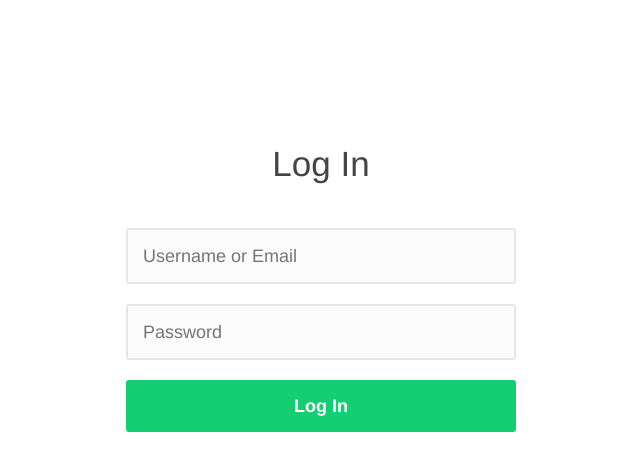
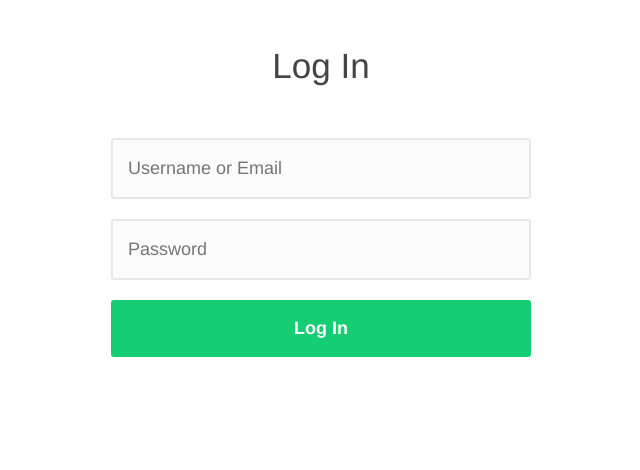
Before and after one commit to live-wire/community, a React app in the folder frontend/: page / in a window 1280 px wide. Shown: the top 470 px of the page, without its empty margins (319-959 px from the left). Built offline with nearby package versions, Linux system fonts and the light colour scheme.

Commit message:
WIP: login integration

```diff
--- a/frontend/package.json
+++ b/frontend/package.json
@@ -31,6 +31,7 @@
 		"webpack-merge": "^4.1.3"
 	},
 	"dependencies": {
+		"axios": "^0.18.0",
 		"classnames": "^2.2.6",
 		"react": "^16.4.1",
 		"react-dom": "^16.4.1",
--- a/frontend/src/components/Login/Login.js
+++ b/frontend/src/components/Login/Login.js
@@ -3,48 +3,34 @@ import styled from 'styled-components';
 
 const Notice = styled.div`
 	text-align: center;
-	font-size: 15px;
+	font-size: 16px;
 	font-weight: 600;
 	padding: 15px;
 	background-color: #ede04d;
 	color: #212200;
 `;
 
-const Logo = styled.div`
-	display: flex;
-	height: 105px;
-	justify-content: center;
-	align-items: center;
-	color: #ffffff;
-	font-size: 30px;
-`;
-
-const StyledForm = styled.form`
-	margin: 0 auto;
-	width: 470px;
-	padding: 40px;
-	background: #ffffff;
-	border-radius: 3px;
-
-	legend {
+const Legend = styled.legend`
 	text-align: center;
-		font-weight: 300;
+	font-weight: 400;
 	color: #444;
 	margin: 0 auto 45px;
 	font-size: 35px;
-		line-height: 38px;
-		text-transform: none; /* Why? */
-		letter-spacing: 0; /* Why? */
-	}
+`;
+
+const LoginForm = styled.form`
+	margin: 0 auto;
+	width: 500px;
+	padding: 40px;
+	background: #ffffff;
 
 	::-webkit-input-placeholder {
 		color: #afafaf;
 		font-size: 18px;
 	}
+`;
 
-	input[type='text'],
-	input[type='password'],
-	input[type='submit'] {
+const FormInput = styled.input`
 	font-family: helvetica;
 	background: #fcfcfc;
 	border: 2px solid #e7e7e7;
@@ -54,79 +40,75 @@ const StyledForm = styled.form`
 	display: block;
 	border-radius: 3px;
 	font-size: 18px;
-		transition: opacity 0.4s;
-		text-align: left;
-		height: auto;
-		line-height: 22px;
+	line-height: 1.5em;
+
+	&:focus {
+		outline : none;
 	}
+`;
 
-	input[type='submit'] {
+const LoginButton = styled.input`
+	display: block;
+	font-family: helvetica;
 	color: #ffffff;
 	background: #15cd72;
 	border: 0;
+	border-radius: 3px;
 	font-weight: 600;
+	line-height: 1.5em;
+	font-size: 18px;
 	text-align: center;
 	cursor: pointer;
-		margin-bottom: 0;
-		height: auto;
+	margin: 20 auto 0;
+	padding: 15px;
+	width: 100%;
 
 	&:hover {
 		background: #0cb863;
 		transition: background 0.1s;
 	}
-	}
 
-	p {
-		font-size: 18px;
-		line-height: 1.5;
-		text-align: center;
-		margin: 0;
-		margin-top: 20px;
-		color: #666;
-
-		a {
-			color: #0069ff;
-			text-decoration: none;
-		}
+	&:focus {
+		outline : none;
 	}
 `;
-
 
 const Login = props => {
 	const {
 		user,
 		password,
 		error,
-		showPassword,
 		loading,
 		isEnabled,
 		handleInputChange,
-		handleToggleShowPassword,
 		handleSubmit
 	} = props;
 
 	return (
 		<div className="Login">
 			{error && <Notice>{error.message}</Notice>}
-			<Logo>Community</Logo>
-			<StyledForm onSubmit={handleSubmit}>
-				<legend>Log In</legend>
-				<input
+			<LoginForm onSubmit={handleSubmit}>
+				<Legend>Log In</Legend>
+				<FormInput
 					type="text"
 					name="user"
 					placeholder="Username or Email"
 					value={user}
 					onChange={handleInputChange}
 				/>
-				<input
+				<FormInput
 					type="password"
 					name="password"
 					placeholder="Password"
 					value={password}
 					onChange={handleInputChange}
 				/>
-				<input type="submit" disabled={!isEnabled} value="Log In" />
-			</StyledForm>
+				<LoginButton
+					type="submit"
+					disabled={!isEnabled}
+					value={loading ? 'Logging In' : 'Log In'}
+				/>
+			</LoginForm>
 		</div>
 	);
 };
--- a/frontend/src/components/Login/LoginContainer.js
+++ b/frontend/src/components/Login/LoginContainer.js
@@ -2,22 +2,22 @@ import React, { Component } from 'react';
 import { withRouter } from 'react-router-dom';
 import * as routes from '../../constants/routes';
 import { isValidUser, isValidPassword } from '../../helpers/validations';
-import fakeAuth from './fakeAuth';
 import Login from './Login';
+import {login} from './actions';
 
 class LoginContainer extends Component {
 	constructor(props) {
 		super(props);
+
 		this.state = {
 			user: '',
 			password: '',
-			showPassword: false,
 			error: null,
 			loading: false
 		};
+
 		this.handleInputChange = this.handleInputChange.bind(this);
 		this.handleSubmit = this.handleSubmit.bind(this);
-		this.handleToggleShowPassword = this.handleToggleShowPassword.bind(this);
 	}
 
 	handleInputChange(event) {
@@ -28,42 +28,40 @@ class LoginContainer extends Component {
 		});
 	}
 
-	handleToggleShowPassword() {
-		this.setState({
-			showPassword: !this.state.showPassword
-		});
-	}
+	canBeSubmitted() {
+		const { user, password, loading } = this.state;
 
-	canBeSubmitted() {
-		const { user, password } = this.state;
-
-		return isValidUser(user) && isValidPassword(password);
+		return !loading && isValidUser(user) && isValidPassword(password);
 	}
 
 	handleSubmit(event) {
-		event.preventDefault();
+		// event.preventDefault();
 		const { history } = this.props;
+		const {user, password} = this.state;
+
 		this.setState({
 			loading: true
 		});
-		fakeAuth
-			.login()
+
+		login(user, password)
 		.then(res => {
-				history.push(routes.HOME);
-				this.setState({
-					loading: false
-				});
+			// history.push(routes.HOME);
+			// this.setState({
+			// 	loading: false
+			// });
+			console.log(res);
 		})
 		.catch(err => {
 			this.setState({
 				loading: false,
 				error: err
 			});
+			console.log(err);
 		});
 	}
 
 	render() {
-		const { user, password, error, showPassword, loading } = this.state;
+		const { user, password, error, loading } = this.state;
 		const isEnabled = this.canBeSubmitted();
 
 		return (
@@ -71,11 +69,9 @@ class LoginContainer extends Component {
 				user={user}
 				password={password}
 				error={error}
-				showPassword={showPassword}
 				loading={loading}
 				isEnabled={isEnabled}
 				handleInputChange={this.handleInputChange}
-				handleToggleShowPassword={this.handleToggleShowPassword}
 				handleSubmit={this.handleSubmit}
 			/>
 		);
--- /dev/null
+++ b/frontend/src/components/Login/actions.js
@@ -0,0 +1,8 @@
+import axios from 'axios';
+
+export const login = (username, password) => {
+	return axios.post('http://35.204.97.223:8000/auth/login', {
+		username,
+		password
+	});
+}
--- a/frontend/src/globalStyle.js
+++ b/frontend/src/globalStyle.js
@@ -1,5 +1,5 @@
 import {injectGlobal} from 'styled-components';
-console.log(injectGlobal);
+
 injectGlobal`
 	*,
 	:after,
```
Also changed, not shown: 1 other file (tests, documents, lock files or other folders). Lines whose indentation alone changed are shown as unchanged.
